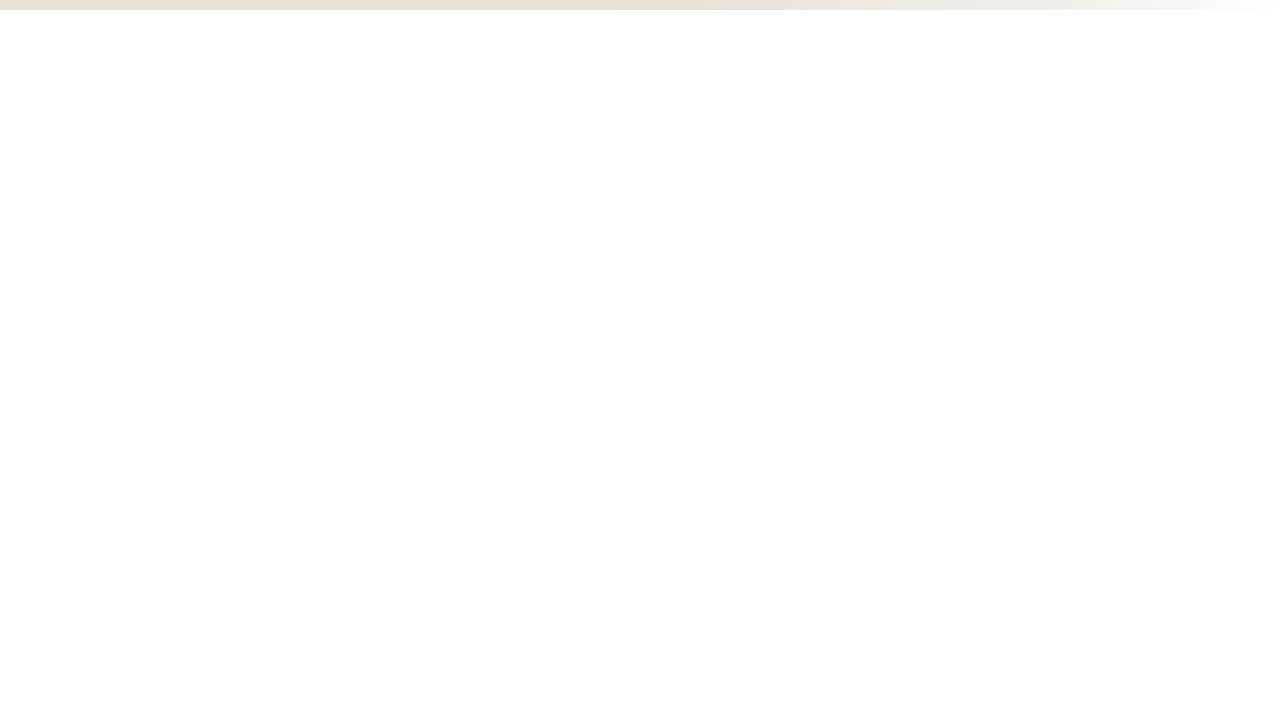
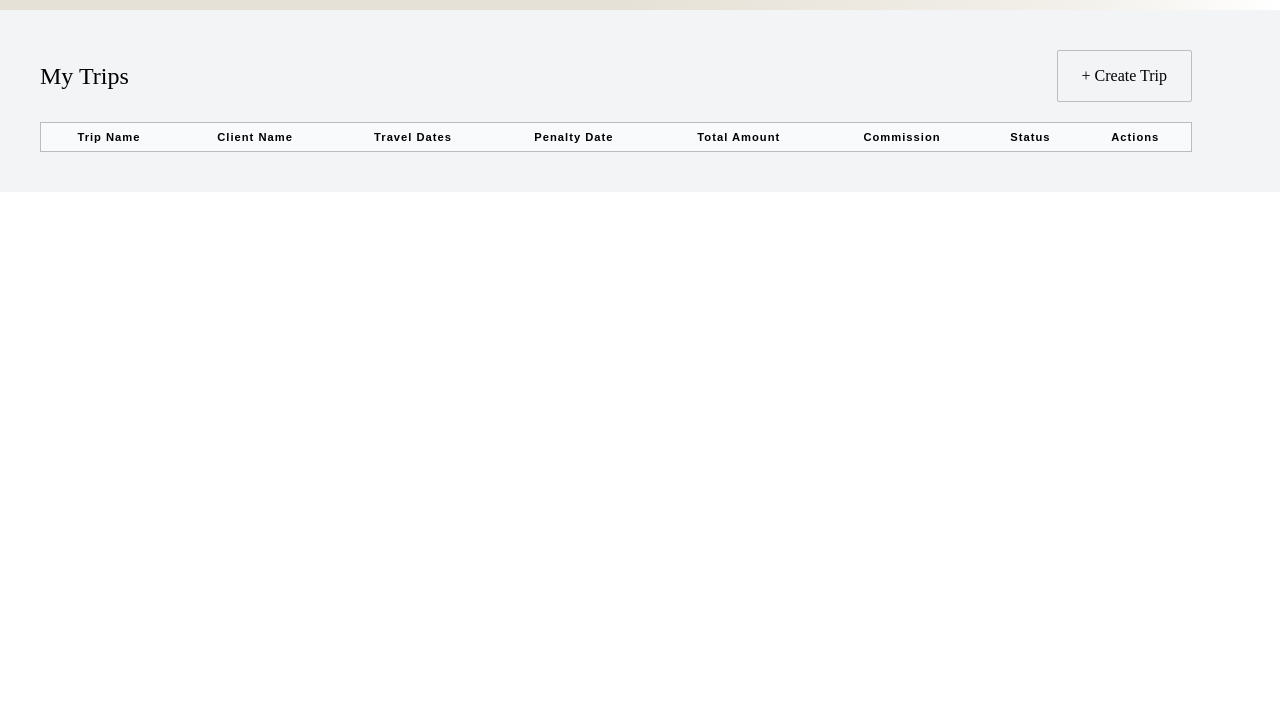
Before and after one commit to david-gm2/clase3-gm2dev, a plain HTML site: page index.html in a window 1280 px wide. Shown: the part 78-800 px from the top of the page. Drawn offline with Linux system fonts and the light colour scheme; files that its build step writes are made by us from their sources.

Commit message:
feat(section: table): add table in main html & styles

```diff
--- a/index.html
+++ b/index.html
@@ -10,6 +10,8 @@
 
     <link rel="stylesheet" href="./styles/index.css">
     <link rel="stylesheet" href="./styles/header.css">
+    <link rel="stylesheet" href="./styles/main.css">
+    <link rel="stylesheet" href="./styles/table.css">
 </head>
 
 <body>
@@ -31,6 +33,35 @@
     </header>
 
     <main>
+        <section class="table-container">
+            <div class="table-top">
+                <h1>My Trips</h1>
+
+                <label for="tripCreate" class="btn-open">+ Create Trip</label>
+            </div>
+
+            <div class="table">
+                <table>
+                    <thead>
+                        <tr>
+                            <th>Trip Name</th>
+                            <th>Client Name</th>
+                            <th>Travel Dates</th>
+                            <th>Penalty Date</th>
+                            <th>Total Amount</th>
+                            <th>Commission</th>
+                            <th>Status</th>
+                            <th>Actions</th>
+                        </tr>
+                    </thead>
+                    <tbody id="tripsTableBody">
+
+                    </tbody>
+                </table>
+
+            </div>
+        </section>
+    <main>
     </main>
 </body>
 
--- /dev/null
+++ b/styles/main.css
@@ -0,0 +1,28 @@
+main{
+background-color: #F3F4F6;
+display: flex;
+}
+
+.table-container{
+    padding: 40px;
+}
+
+.table-top{
+    display: flex;
+    flex-direction: row;
+    justify-content: space-between;
+    margin-bottom: 20px ;
+    align-items: center;
+}
+
+.table-top h1{
+    font-weight: 100;
+}
+
+.btn-open {
+    padding: 16px 24px ;
+    border: 1px solid #BDBDBD;
+    border-radius: 2px;
+    align-content: center;
+    justify-content: center;
+}
--- /dev/null
+++ b/styles/table.css
@@ -0,0 +1,34 @@
+
+
+table {
+  border-collapse: collapse;
+  font-family: sans-serif;
+  font-size: 0.7rem;
+  letter-spacing: 1px;
+  width: 90dvw;
+  height: fit-content;
+  border: .5px solid rgb(188, 188, 188);
+}
+
+th {
+  background-color: #F9FAFB;
+}
+
+th,
+td {
+  padding: 8px 10px;
+}
+
+td:last-of-type {
+  text-align: center;
+
+}
+td {
+ background-color: #FFFF;
+
+}
+
+tr{
+
+  border: .5px solid rgb(188, 188, 188);
+}
```
Also changed, not shown: public/icons/Background General.png (added).
